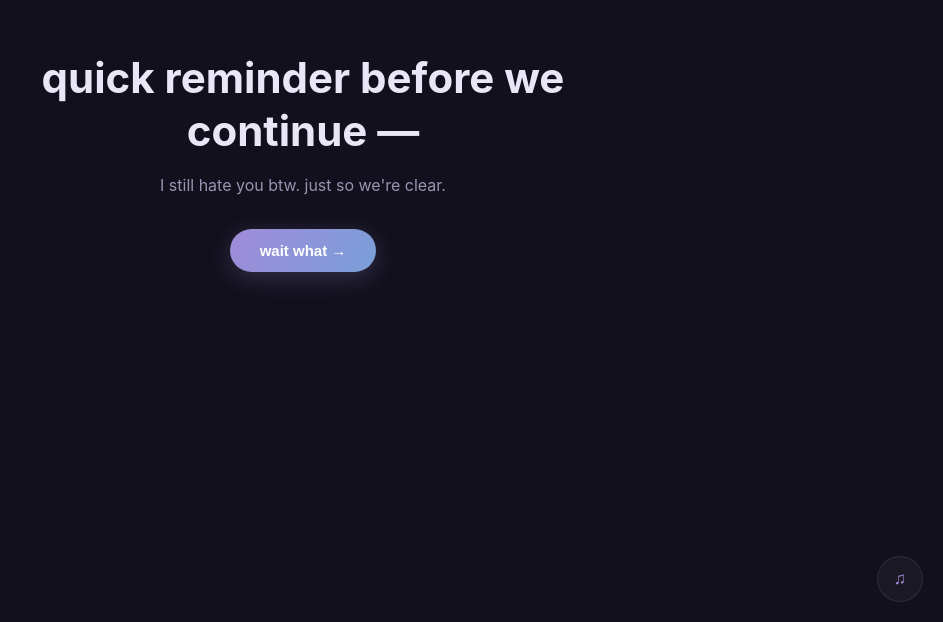
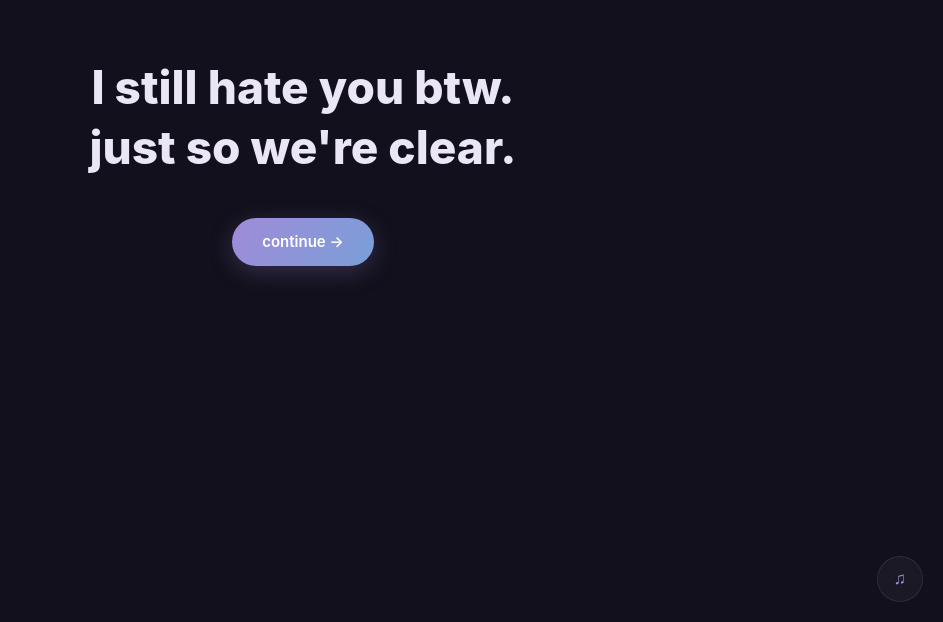
Before and after one commit to ktg17/feelsorry, a React (Vite) app: page /tease in a window 1280 px wide. Shown: the part 178-800 px from the top of the page, without its empty margins (337-1280 px from the left). Built offline with nearby package versions, Linux system fonts and the light colour scheme.

Commit message:
update: src/pages/ITeaseYou.jsx

```diff
--- a/src/pages/ITeaseYou.jsx
+++ b/src/pages/ITeaseYou.jsx
@@ -1,42 +1,24 @@
-import { useState } from 'react'
 import { Link } from 'react-router-dom'
 
 export default function ITeaseYou() {
-  const [revealed, setRevealed] = useState(false)
-
   return (
     <div className="page" style={{ display: 'flex', flexDirection: 'column',
       alignItems: 'center', minHeight: '85vh', justifyContent: 'center', textAlign: 'center' }}>
 
-      {!revealed ? (
-        <>
-          <h1 className="h1" style={{ marginBottom: 16 }}>
-            quick reminder before we continue —
-          </h1>
-          <p className="lead" style={{ margin: '0 auto 32px' }}>
-            I still hate you btw. just so we're clear.
-          </p>
-          <button className="btn" onClick={() => setRevealed(true)}>
-            wait what →
-          </button>
-        </>
-      ) : (
-        <div style={{ animation: 'fadeUp .5s ease both' }}>
-          <h1 className="h1" style={{ marginBottom: 16 }}>
-            okay fine, I don't actually hate you
-          </h1>
-          <p className="lead" style={{ maxWidth: 480, margin: '0 auto 20px', lineHeight: 1.75 }}>
-            you know that. it's just our thing — I say it, you roll your eyes,
-            and somehow it's never actually meant.
-          </p>
-          <p style={{ maxWidth: 460, margin: '0 auto 32px', color: 'var(--muted)',
-            fontSize: 15, lineHeight: 1.75 }}>
-            I just wanted one page in here that felt like us — not just the serious stuff.
-            so: I hate you. (I don't. obviously.)
-          </p>
-          <Link to="/forward" className="btn">okay, continuing →</Link>
-        </div>
-      )}
+      <p style={{
+        fontSize: 'clamp(28px, 6vw, 46px)',
+        fontWeight: 800,
+        color: 'var(--text)',
+        lineHeight: 1.3,
+        maxWidth: 600,
+      }}>
+        I still hate you btw.
+        <br />just so we're clear.
+      </p>
+
+      <Link to="/songs" className="btn" style={{ marginTop: 40 }}>
+        continue →
+      </Link>
     </div>
   )
 }
```
